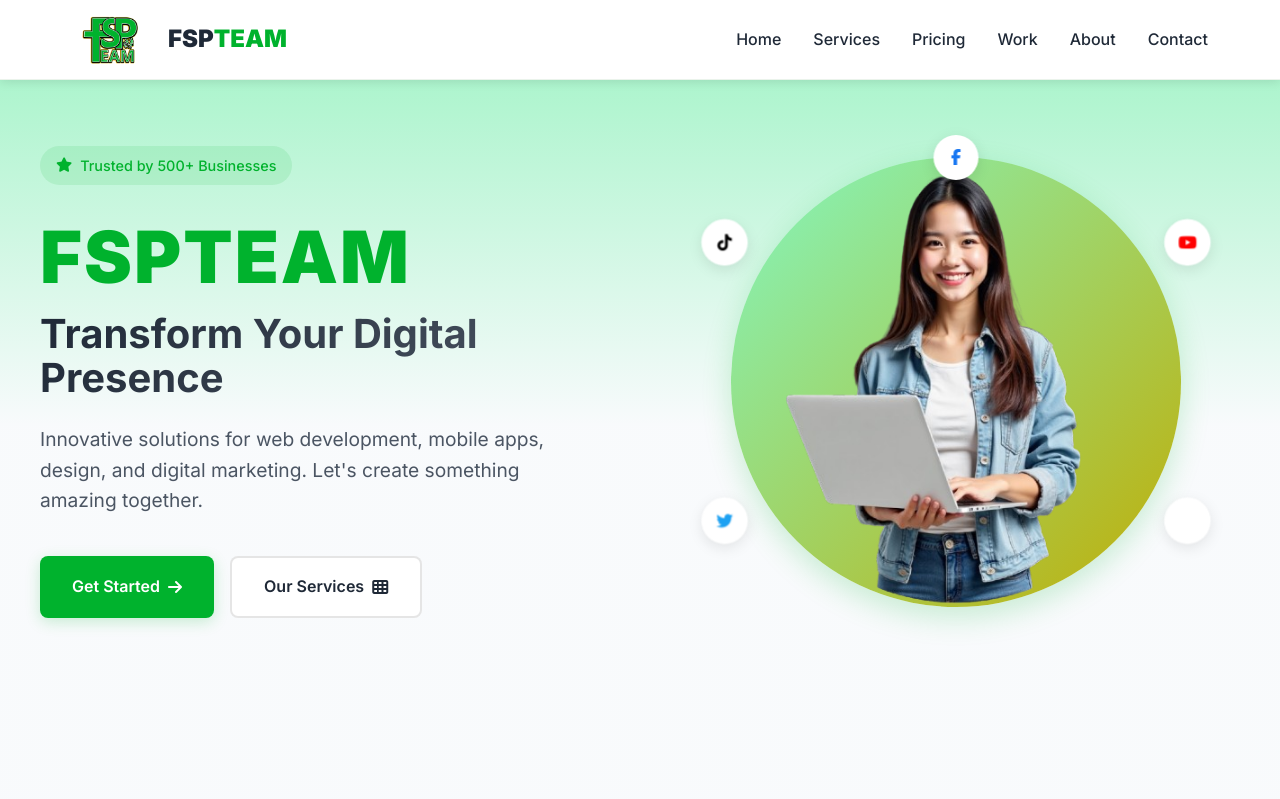
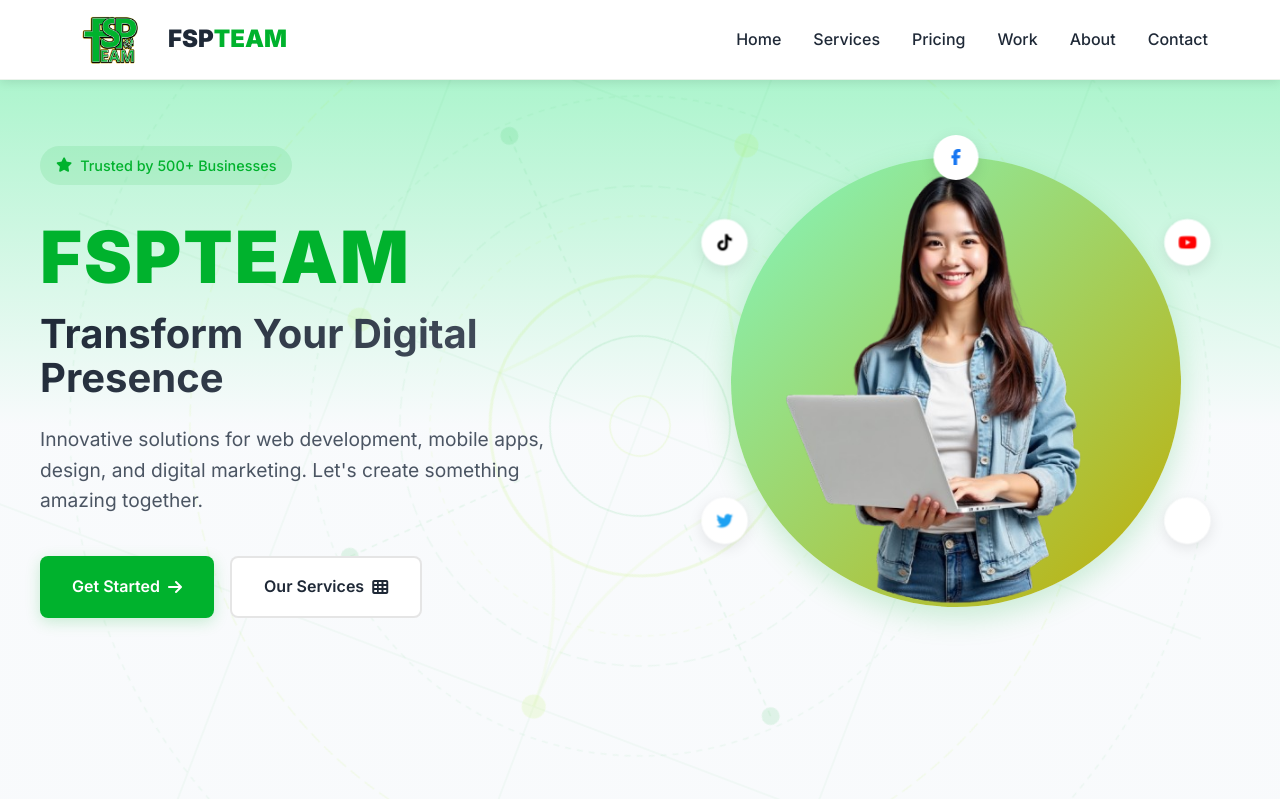
Before and after one commit to fspteam/.com, a plain HTML site: page index.html in a window 1280 px wide. Shown: the top 799 px of the page. Drawn offline with Linux system fonts and the light colour scheme.

Commit message:
Update styles.css

```diff
--- a/styles.css
+++ b/styles.css
@@ -231,7 +231,7 @@ body {
     transform: translate(-50%, -50%);
     width: 1200px;
     height: 1200px;
-    background-image: url('./tech-circle.svg');
+    background-image: url('./assets/tech-circle.svg');
     background-repeat: no-repeat;
     background-position: center;
     background-size: contain;
```
